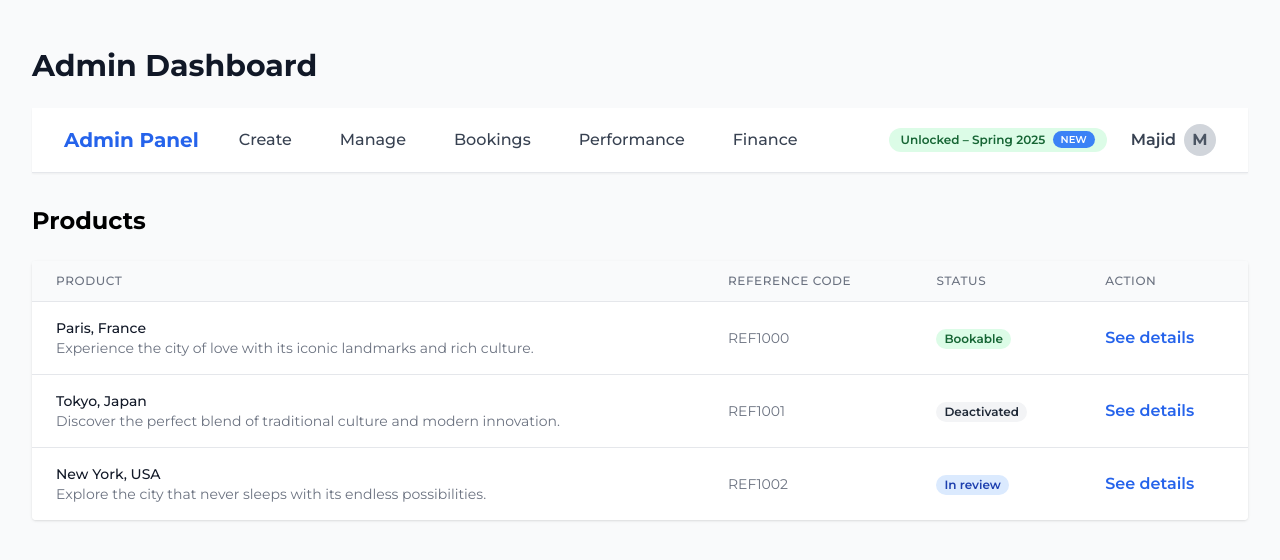
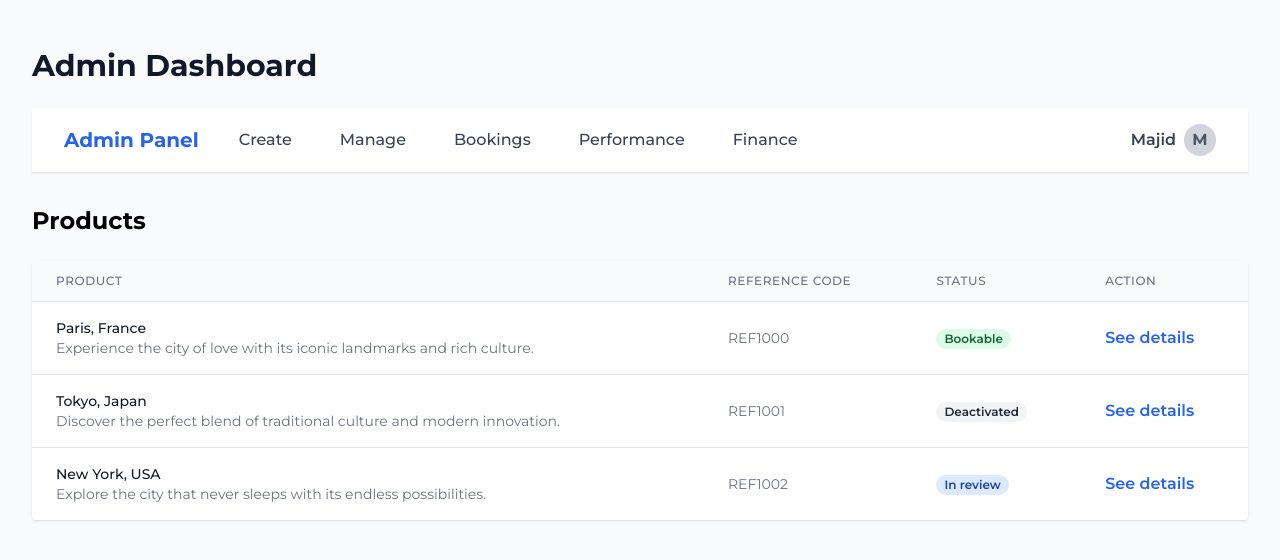
Before and after one commit to majidorc/ota-website, a Next.js app: page /admin in a window 1280 px wide. Shown: the top 560 px of the page. Built offline with nearby package versions, Linux system fonts and the light colour scheme.

Commit message:
chore: remove green 'Unlocked  Spring 2025' badge from admin dashboard

```diff
--- a/app/admin/page.tsx
+++ b/app/admin/page.tsx
@@ -163,7 +163,6 @@ export default function AdminDashboard() {
               </div>
             </div>
             <div className="flex flex-col md:flex-row items-center gap-2 md:gap-6 w-full md:w-auto">
-              <span className="bg-green-100 text-green-800 px-3 py-1 rounded-full text-xs font-semibold text-center md:text-left">Unlocked – Spring 2025 <span className="ml-1 bg-blue-500 text-white px-2 py-0.5 rounded-full text-[10px] align-middle">NEW</span></span>
               <div className="flex items-center gap-2 justify-center md:justify-start">
                 <span className="font-semibold text-gray-700">Majid</span>
                 <div className="w-8 h-8 rounded-full bg-gray-300 flex items-center justify-center text-gray-600 font-bold">M</div>
```
